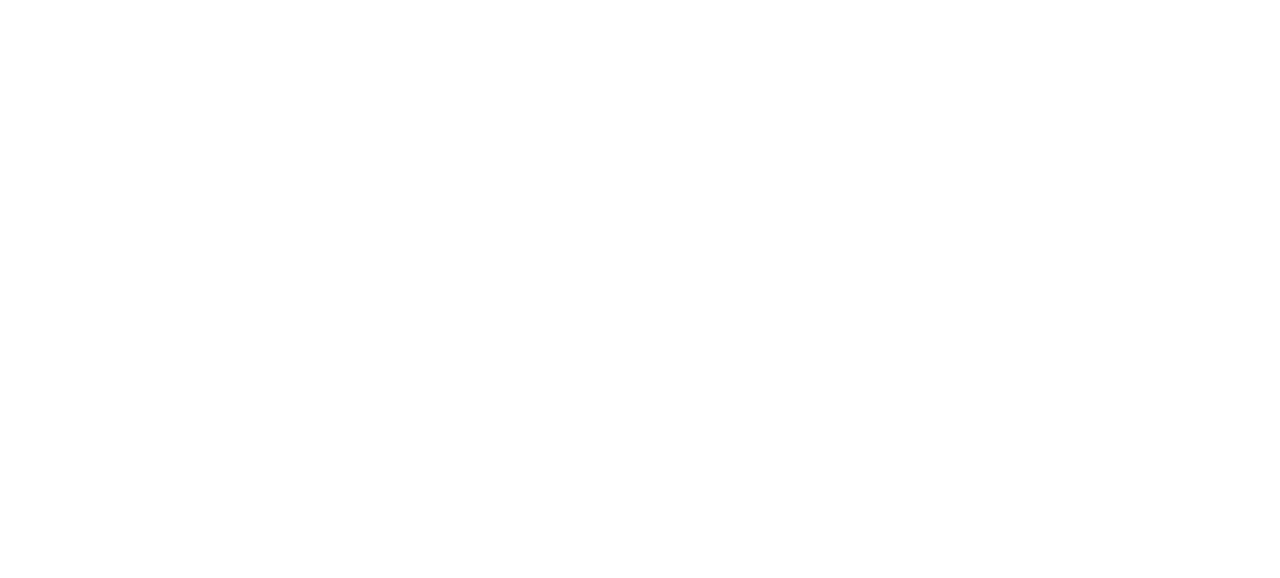
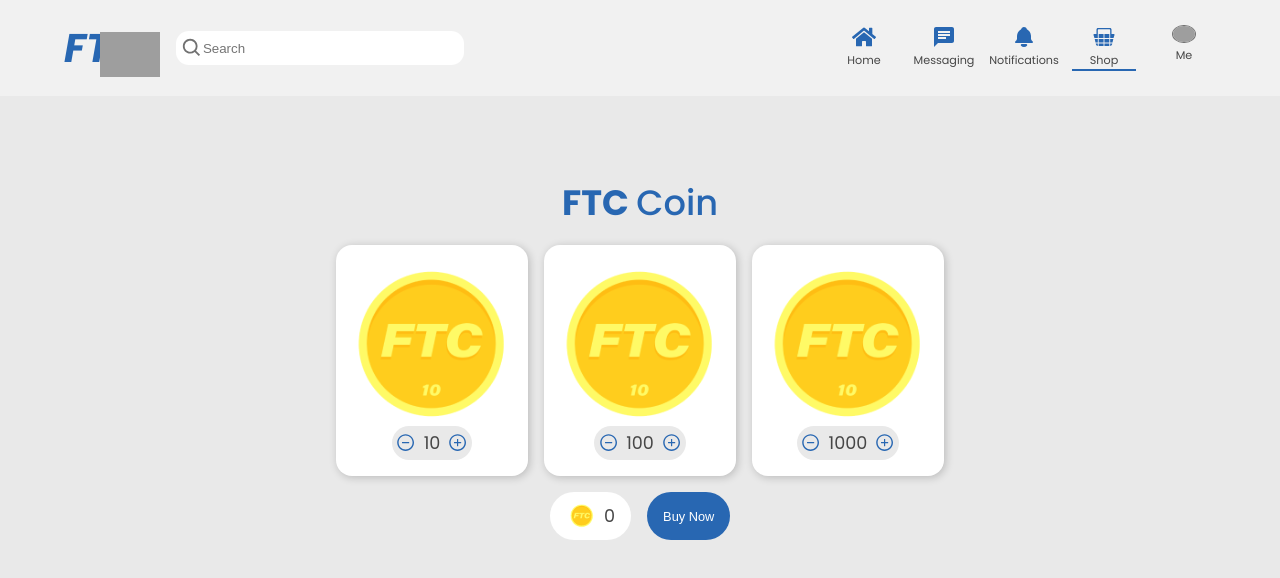
Before and after one commit to meetvelani/ftc-project, a React (Create React App) app: page /shop in a window 1280 px wide. Before the commit this address had no page. Shown: the top 578 px of the page. Built offline with nearby package versions, Linux system fonts and the light colour scheme; grey boxes are pictures that could not be loaded.

Commit message:
completed shop page

```diff
--- a/src/App.js
+++ b/src/App.js
@@ -4,6 +4,7 @@
 import { Navbar } from "./components/Navbar/Navbar";
 import { MobileViewOptions } from "./components/MobileViewOptions/MobileViewOptions";
 import { EditProfile } from "./pages/EditProfile/EditProfile";
+import { Shop } from "./pages/Shop/Shop";
 
 function App() {
   return (
@@ -30,6 +31,16 @@
               </>
             }
           />
+          <Route
+            path="/shop"
+            element={
+              <>
+                <Navbar />
+                <Shop />
+                <MobileViewOptions />
+              </>
+            }
+          />
         </Routes>
       </BrowserRouter>
     </div>
--- a/src/components/MobileViewOptions/MobileViewOptions.jsx
+++ b/src/components/MobileViewOptions/MobileViewOptions.jsx
@@ -2,27 +2,39 @@
 import { MdChat } from "react-icons/md";
 import { AiFillPlusSquare } from "react-icons/ai";
 import { TbBellFilled } from "react-icons/tb";
+import { useLocation, Link } from "react-router-dom";
 import "./MobileViewOptions.scss";
 
 export const MobileViewOptions = () => {
+  const { pathname } = useLocation();
   return (
     <div className="bottom-options-container">
       <div className="inner-box">
-        <div className="icon-box">
+        <Link to={'/'}>
+          <div className={`icon-box ${pathname === "/" && "active"}`}>
             <FaHome className="icon" />
           </div>
-        <div className="icon-box">
+        </Link>
+        <Link>
+          <div className={`icon-box ${pathname === "/" && "active"}`}>
             <MdChat className="icon" />
           </div>
-        <div className="icon-box">
+        </Link>
+        <Link>
+          <div className={`icon-box ${pathname === "/" && "active"}`}>
             <AiFillPlusSquare className="icon" />
           </div>
-        <div className="icon-box">
+        </Link>
+        <Link>
+          <div className={`icon-box ${pathname === "/" && "active"}`}>
             <TbBellFilled className="icon" />
           </div>
-        <div className="icon-box">
+        </Link>
+        <Link>
+          <div className={`icon-box ${pathname === "/" && "active"}`}>
             <FaNewspaper className="icon" />
           </div>
+        </Link>
       </div>
     </div>
   );
--- a/src/components/MobileViewOptions/MobileViewOptions.scss
+++ b/src/components/MobileViewOptions/MobileViewOptions.scss
@@ -5,7 +5,8 @@
 .bottom-options-container {
   background-color: #f1f1f1;
   padding: 1rem 0;
-  display: block;
+  display: flex;
+  align-items: center;
   height: 12vh;
   position: fixed;
   bottom: 0;
@@ -17,15 +18,17 @@
     margin: 0 auto;
     display: flex;
     justify-content: space-between;
+    align-items: center;
     .icon-box {
       .icon {
         transition: all 0.3s ease-in-out;
         color: #969696;
-        font-size: 2.3rem;
+        font-size: 2.2rem;
         cursor: pointer;
       }
       :hover,
-      :active {
+      :active,
+      .active {
         color: $color-primary;
       }
     }
--- a/src/components/Navbar/Navbar.jsx
+++ b/src/components/Navbar/Navbar.jsx
@@ -3,13 +3,16 @@
 import { MdChat } from "react-icons/md";
 import { TbBellFilled } from "react-icons/tb";
 import { FaHome, FaBell } from "react-icons/fa";
+import { IoIosBasket } from "react-icons/io";
 import { BsFillChatLeftTextFill, BsPersonCircle } from "react-icons/bs";
 import "./Navbar.scss";
 import { useState } from "react";
-import { Link } from "react-router-dom";
+import { Link, useLocation, useNavigate } from "react-router-dom";
 
 export const Navbar = () => {
+  const { pathname } = useLocation();
   const [profileImg, setProfileImg] = useState(true);
+  const navigate = useNavigate();
   return (
     <div className="navbar">
       <div className="navbar-inner-box">
@@ -26,19 +29,28 @@
           </div>
         </div>
         <div className="navbar-options">
-          <div className="icon-box">
+          <div className={`icon-box ${pathname === "/" && "active"}`}>
             <FaHome className="option-icon" />
             <span>Home</span>
           </div>
-          <div className="icon-box">
+          <div className={`icon-box ${pathname === "/" && "active"}`}>
             <MdChat className="option-icon" />
             <span>Messaging</span>
           </div>
-          <div className="icon-box">
+          <div className={`icon-box ${pathname === "/" && "active"}`}>
             <TbBellFilled className="option-icon" />
             <span>Notifications</span>
           </div>
-          <div className="icon-box">
+          <div
+            className={`icon-box ${pathname === "/shop" && "active"}`}
+            onClick={() => navigate("/shop")}
+          >
+            <IoIosBasket className="option-icon" />
+            <span>Shop</span>
+          </div>
+          <div
+            className={`icon-box ${pathname === "/view-profile" && "active"}`}
+          >
             <Link className="underline-none" to={"/view-profile"}>
               {profileImg ? (
                 <img
--- a/src/components/Navbar/Navbar.scss
+++ b/src/components/Navbar/Navbar.scss
@@ -8,6 +8,8 @@
   position: sticky;
   top: 0;
   z-index: 10;
+  display: flex;
+  align-items: center;
   &-inner-box {
     margin: 0 auto;
     display: flex;
@@ -89,6 +91,9 @@
           border: 1px solid #717171;
         }
       }
+      .active{
+        border-bottom: 2px solid $color-primary;
+      }
     }
   }
 }
@@ -102,7 +107,7 @@
         width: 90%;
       }
       .navbar-options {
-        .icon-box:not(:nth-of-type(4)) {
+        .icon-box:not(:nth-of-type(4),:nth-of-type(5)) {
           display: none;
         }
         .icon-box {
@@ -112,9 +117,15 @@
           .option-icon {
             font-size: 3rem;
           }
+          .shop-icon{
+            height: 0.5rem !important;
+          }
           .profile-img {
             width: 3rem;
           }
+        }
+        .active{
+          border-bottom: none;
         }
       }
     }
--- /dev/null
+++ b/src/pages/Shop/Shop.jsx
@@ -0,0 +1,28 @@
+import CoinIcon from "../../assets/images/coins.png";
+import "./Shop.scss";
+import { CoinCard } from "./components/CoinCard";
+
+export const Shop = () => {
+  const coinCards = [{ count: 10 }, { count: 100 }, { count: 1000 }];
+  return (
+    <div className="shop">
+      <div className="inner-div">
+        <h1>
+          FTC <span>Coin</span>
+        </h1>
+        <div className="cards">
+          {coinCards.map((coin) => (
+            <CoinCard total={coin.count} />
+          ))}
+        </div>
+        <div className="buy-now-section">
+          <div className="coin-box">
+            <img src={CoinIcon} alt="icon" />
+            <span>0</span>
+          </div>
+          <button className="btn">Buy Now</button>
+        </div>
+      </div>
+    </div>
+  );
+};
--- /dev/null
+++ b/src/pages/Shop/Shop.scss
@@ -0,0 +1,97 @@
+@import "../../App.scss";
+
+.shop {
+  padding: 5rem 4rem 2rem 4rem;
+  background-color: $color-bg-primary;
+  min-height: 88vh !important;
+  @media (max-width: 1060px) {
+    min-height: 76vh !important;
+    padding: 3rem 2rem 6rem 2rem;
+  }
+  @media (max-width: 700px) {
+    padding: 3rem 2rem 10rem 2rem;
+  }
+  .inner-div {
+    width: 100%;
+    display: grid;
+    grid-template-columns: 1fr;
+    gap: 1rem;
+    justify-items: center;
+    h1 {
+      color: $color-primary;
+      font-size: 2.2rem;
+      span {
+        font-weight: 500;
+      }
+    }
+    .cards {
+      display: grid;
+      grid-template-columns: repeat(3, 1fr);
+      gap: 1rem;
+      @media (max-width: 700px) {
+        grid-template-columns: repeat(1, 1fr);
+        width: 100%;
+    }
+    .coin-card {
+        display: grid;
+        grid-template-columns: 1fr;
+        justify-items: center;
+        background-color: #fff;
+        border-radius: 1rem;
+        padding: 1rem;
+        box-shadow: 0.1rem 0.1rem 0.5rem rgba(0, 0, 0, 0.2);
+        @media (max-width: 700px) {
+          grid-template-columns: repeat(2, 1fr);
+          align-items: center;
+        }
+        .coin-img {
+          width: 10rem;
+        }
+        .add-and-remove {
+          display: flex;
+          justify-content: center;
+          align-items: center;
+          gap: 0.5rem;
+          border-radius: 2rem;
+          background-color: $color-bg-primary;
+          padding: 0.3rem 0.3rem 0 0.3rem;
+          .icon {
+              color: $color-primary;
+              font-size: 1.2rem;
+              cursor: pointer;
+            }
+            span {
+                margin-top: -0.3rem;
+                font-size: 1.1rem;
+            }
+            @media (max-width: 700px) {
+              padding: 1rem;
+              .icon {
+                font-size: 1.5rem;
+              }
+              span {
+                font-size: 1.4rem;
+                margin-top: -0.4rem;
+              }
+            }
+        }
+      }
+    }
+    .buy-now-section {
+      display: flex;
+      gap: 1rem;
+      .coin-box {
+        background-color: #fff;
+        border-radius: 2rem;
+        font-size: 1.1rem;
+        display: flex;
+        align-items: center;
+        gap: 0.4rem;
+        padding: 0.5rem 1rem;
+        img {
+          width: 2rem;
+        }
+      }
+    }
+  }
+}
--- /dev/null
+++ b/src/pages/Shop/components/CoinCard.jsx
@@ -0,0 +1,28 @@
+import { useState } from "react";
+import CoinImg from "../../../assets/images/ftc-coin-lg.png";
+import { AiOutlineMinusCircle, AiOutlinePlusCircle } from "react-icons/ai";
+
+export const CoinCard = ({ total }) => {
+  const [count, setCount] = useState(total);
+
+  const decreaseCount = () => {
+    setCount((prev) => prev - 1);
+  };
+  const increaseCount = () => {
+    setCount((prev) => prev + 1);
+  };
+  return (
+    <div className="coin-card">
+      <img src={CoinImg} alt="icon" className="coin-img" />
+      <div className="add-and-remove">
+        <div className="icon" onClick={decreaseCount}>
+          <AiOutlineMinusCircle />
+        </div>
+        <span>{count}</span>
+        <div className="icon" onClick={increaseCount}>
+          <AiOutlinePlusCircle />
+        </div>
+      </div>
+    </div>
+  );
+};
```
Also changed, not shown: src/assets/images/ftc-coin-lg.png (added). Lines whose indentation alone changed are shown as unchanged.
